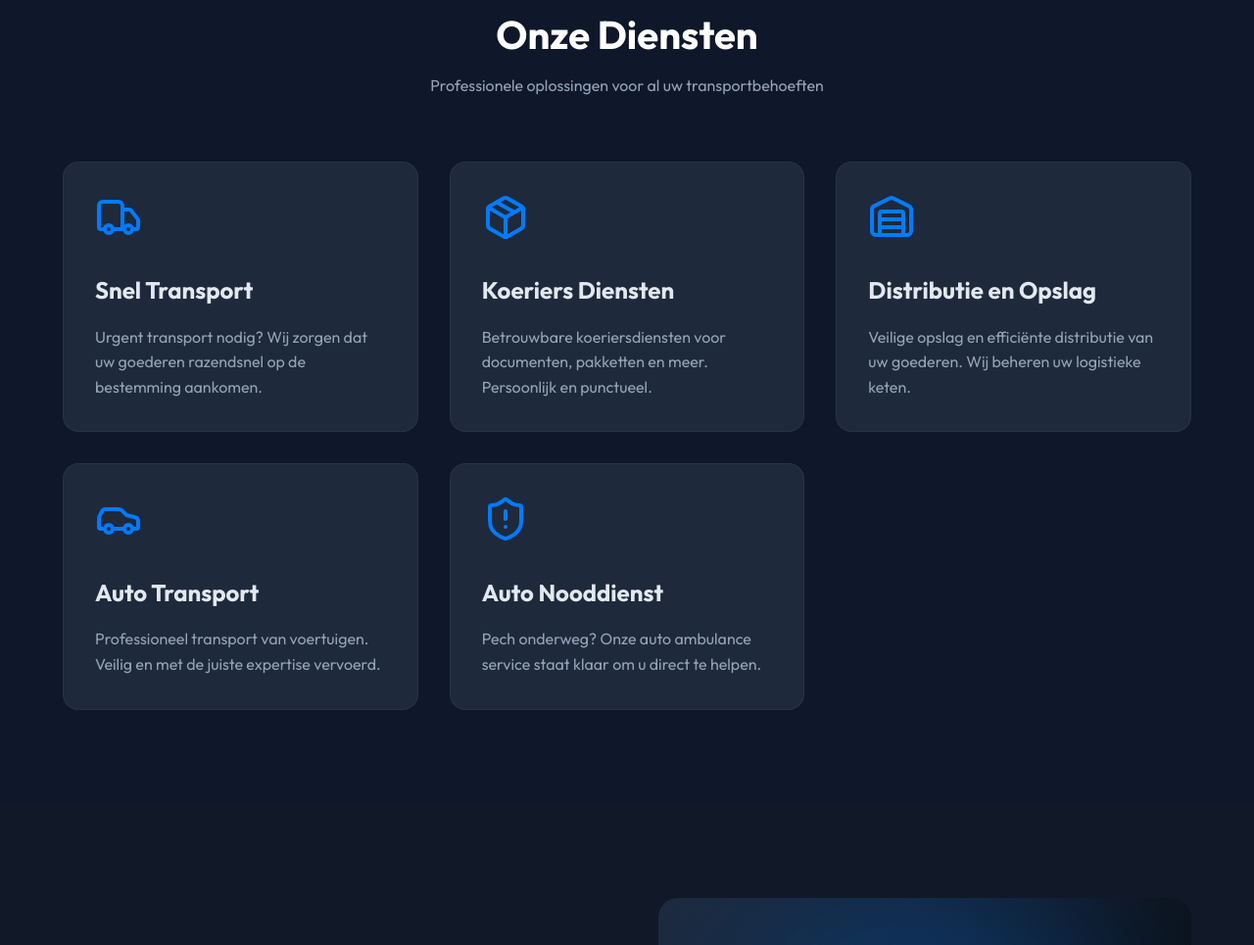
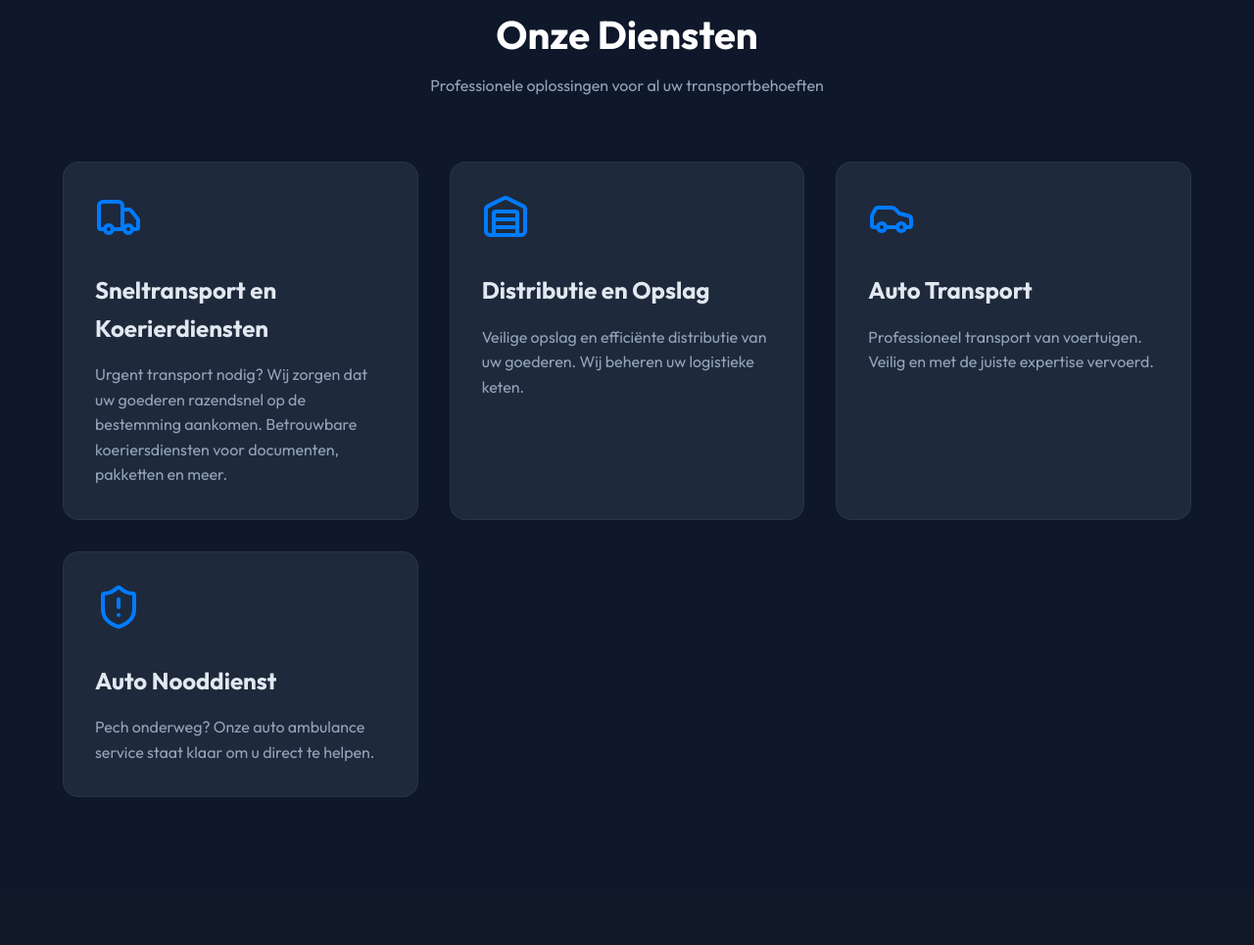
Before and after one commit to CliperzIssy/seme-logistics-website, a plain HTML site: page index.html in a window 1280 px wide. Shown: the part 893-1858 px from the top of the page at 98% size. Drawn offline with nearby package versions, Linux system fonts and the light colour scheme.

Commit message:
Combine Snel Transport and Koeriers Diensten into one card

```diff
--- a/index.html
+++ b/index.html
@@ -54,13 +54,8 @@
         <div class="services-grid">
             <div class="service-card">
                 <i data-lucide="truck" class="service-icon"></i>
-                <h3>Snel Transport</h3>
-                <p>Urgent transport nodig? Wij zorgen dat uw goederen razendsnel op de bestemming aankomen.</p>
-            </div>
-            <div class="service-card">
-                <i data-lucide="package" class="service-icon"></i>
-                <h3>Koeriers Diensten</h3>
-                <p>Betrouwbare koeriersdiensten voor documenten, pakketten en meer. Persoonlijk en punctueel.</p>
+                <h3>Sneltransport en Koerierdiensten</h3>
+                <p>Urgent transport nodig? Wij zorgen dat uw goederen razendsnel op de bestemming aankomen. Betrouwbare koeriersdiensten voor documenten, pakketten en meer.</p>
             </div>
             <div class="service-card">
                 <i data-lucide="warehouse" class="service-icon"></i>
```
